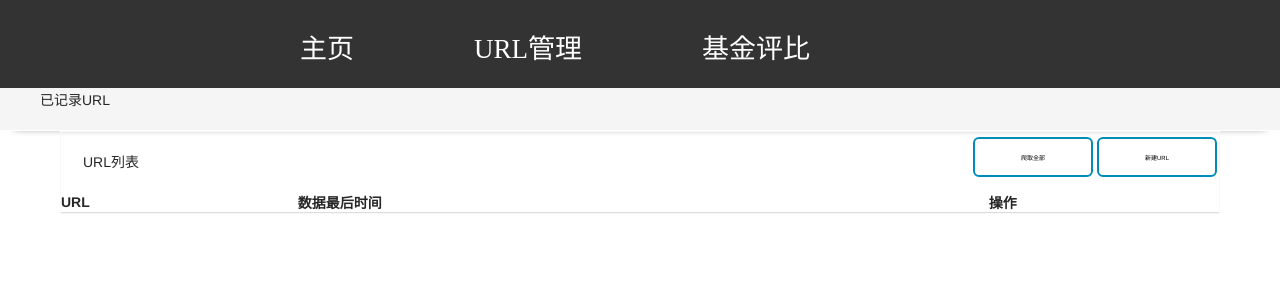
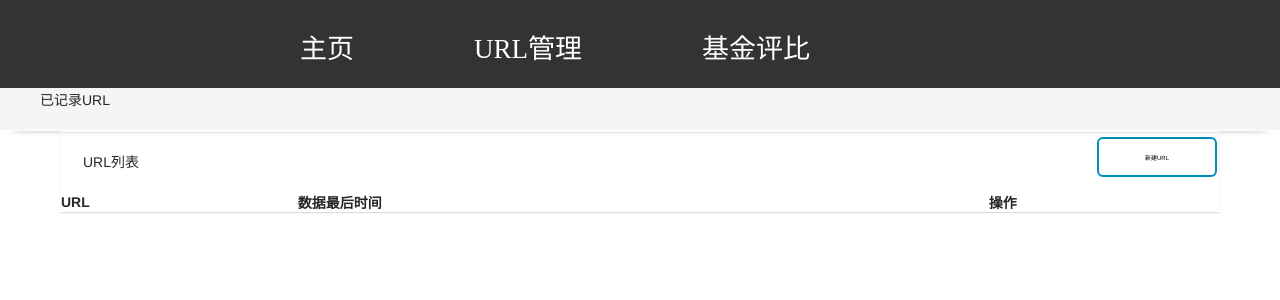
Before and after one commit to xj120/fund_evaluation, a Flask app: page /url in a window 1280 px wide. Shown: the top 300 px of the page. Run offline with Flask 2, Linux system fonts and the light colour scheme; data that the repository does not hold is empty; some libraries are stand-ins or nearby versions.

Commit message:
函数改变

```diff
--- a/templates/index.html
+++ b/templates/index.html
@@ -240,9 +240,7 @@
         <form name="createURL">
             <input type="button" onclick="show()" value="新建URL">
         </form>
-        <form name="spiderALL">
-            <input type="button" value="爬取全部" onclick=spideall()>
-        </form>
+
     </div>
     <script>
         function spideall() {
```
